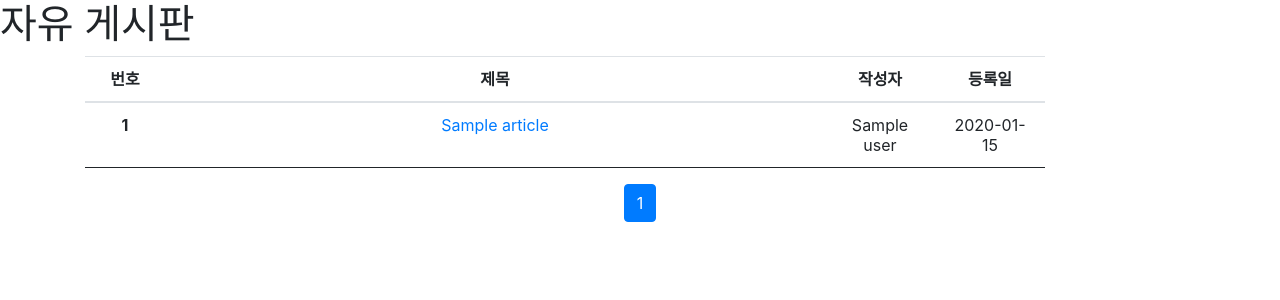
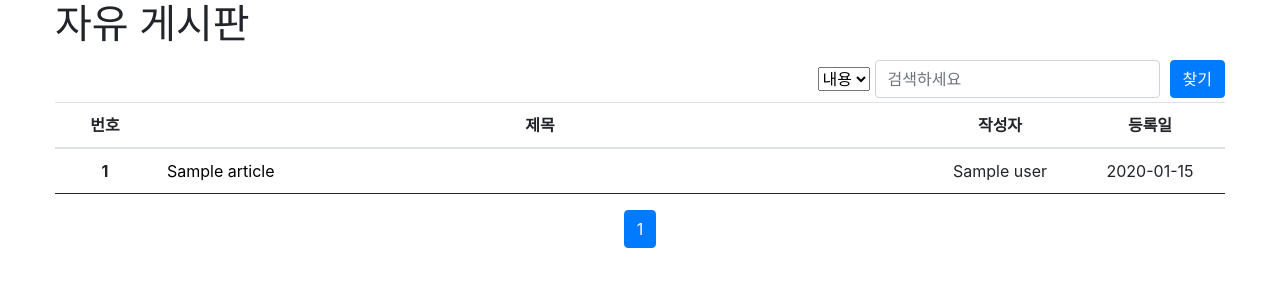
Before and after one commit to jaebee94/JoJoMovie, a Django app: template community/templates/community/index.html in a window 1280 px wide. Shown: the part 56-356 px from the top of the page. Run offline with Django 3.2, Linux system fonts and the light colour scheme; the template is opened without the code that fills it: most values are stand-ins (such as "Sample title", 1, 10 or a date in 2020); some libraries are stand-ins or nearby versions.

Commit message:
커뮤니티 목록, 글 작성, 수정 css 작업

```diff
--- a/community/templates/community/article_detail.html
+++ b/community/templates/community/article_detail.html
@@ -4,11 +4,12 @@
 <div class="container">
     <div class="card">
         <div class="card-header">
-            {{ article.title }}
+            {{ article.pk }} | {{ article.title }}
         </div>
         <div class="card-body">
           <h5 class="card-title">{{ article.content }}</h5>
           <hr>
+          <p class="card-text">작성자: {{ article.user }}</p>
           <p class="card-text">최초작성: {{ article.created_at }}</p>
           <p class="card-text">최종수정: {{ article.updated_at }}</p>
           {% if user.is_authenticated %}
--- a/community/templates/community/index.html
+++ b/community/templates/community/index.html
@@ -1,15 +1,37 @@
 {% extends 'base.html' %}
 
 {% block content %}
-<h1>자유 게시판</h1>
 <div class="container">
+    <h1>자유 게시판</h1>
+    <div class="board-search">
+        <form action="" method="get" id="search_form">
+            <div class="form-row align-items-center justify-content-end">
+                <select name="search_type" id="search_type">
+                    {% if 'title' in selected_val  %}
+                        <option value="title" selected>제목</option>;
+                        <option value="content">내용</option>;
+                    {% else %}
+                        <option value="title">제목</option>;
+                        <option value="content" selected>내용</option>;
+                    {% endif %}
+                </select>
+                <div class="col-sm-3 my-1">
+                    <input type="text" class="form-control" placeholder="검색하세요" name="search_key">
+                </div>
+                <div class="col-auto my-1">
+                    <button type="submit" class="btn btn-primary">찾기</button>
+                </div>
+            </div>
+        </form>
+    </div>
+
     <div class="section">
         <table class="table">
             <colgroup>
-                <col width="80">
+                <col width="100">
                 <col width="*">
-                <col width="110">
-                <col width="110">
+                <col width="150">
+                <col width="150">
             </colgroup>
             <thead>
               <tr>
@@ -23,7 +45,7 @@
                 {% for article in page_obj %}
                 <tr>
                     <th scope="row">{{ article.pk }}</th>
-                    <td><a href="{% url 'community:detail' article.pk %}">{{ article.title }}</a></td>
+                    <td class="table_title"><a class="title_link" href="{% url 'community:detail' article.pk %}">{{ article.title }}</a></td>
                     <td>{{ article.user }}</td>
                     <td>{{ article.created_at|date:"Y-m-d" }}</td>
                 </tr>
@@ -59,11 +81,8 @@
 </div>
 
 <style>
-.continer {
-    min-width: 960px;
-}
-.section {
-    width: 960px;
+.container {
+    max-width: 1200px;
 }
 .table {
     display: table;
@@ -75,6 +94,16 @@
     border-top: 1px solid;
     border-bottom: 1px solid;
     padding: 10px 0 10px;
+}
+.table_title {
+    text-align: left;
+}
+.table_title .title_link{
+    color: black;
+    text-decoration: none;
+}
+.title_link:hover {
+    font-weight: bold;
 }
 .thead {
     display: table-header-group;
@@ -90,7 +119,6 @@
 .colgroup {
     display: table-column-group;
 }
-
 </style>
 
 {% endblock %}
```
Also changed, not shown: community/templates/community/form.html (+11 -10 lines), community/views.py (+15 -1 lines).
